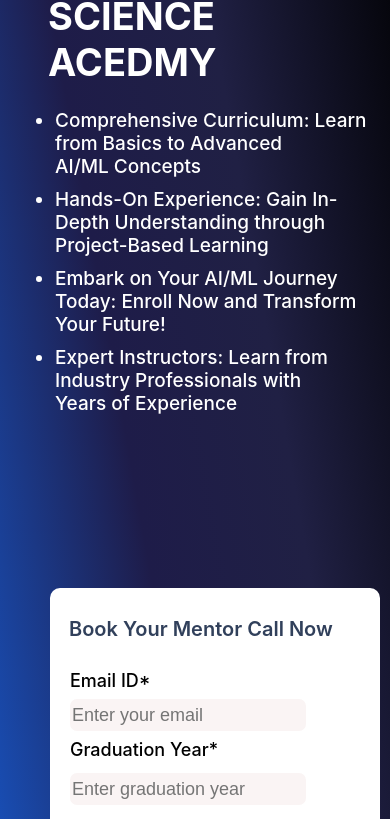
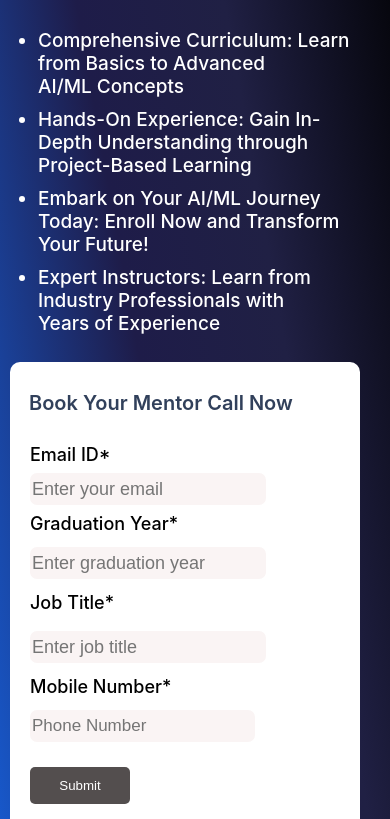
Before and after one commit to Vishal7489/TDS-Project, a React (Create React App) app: page /LoginSection in a window 390 px wide. Shown: the part 1140-1959 px from the top of the page. Built offline with nearby package versions, Linux system fonts and the light colour scheme.

Commit message:
First Commit

```diff
--- a/src/Component/SignUp.jsx
+++ b/src/Component/SignUp.jsx
@@ -3,7 +3,7 @@ import "../Styles/SignUp.css"
 
 const SignUp = () => {
   return (
-    <div>
+    <div  className="SignUp_Main"   >
     <div className="SignUp">
     <h2 className="SignUp_Heading">Book Your Mentor Call Now</h2>
     <form>
@@ -18,8 +18,8 @@ const SignUp = () => {
     </form>
     <button className="submit">Submit</button>
     <h4 className="AccountCreation">
-      By creating an account I have read and agree to TDS Academy<br/>
-      <span id="term">Terms</span> and<span id="term"> Privacy Policy</span>
+    By creating an account I have read and agree to TDS Academy<br/>
+    <span id="term">Terms</span> and<span id="term"> Privacy Policy</span>
       </h4>
     </div>
 
--- a/src/Styles/Header.css
+++ b/src/Styles/Header.css
@@ -21,9 +21,14 @@ display:flex;
 @media(max-width:730px){
   .Header1{
   flex-wrap:wrap;
-  height:1400px;
+  height:1150px;
   }
-
+.Header2{
+position:relative;
+bottom:80px;
+right:17px;
+}
+.Sign
   body{
   margin:0;
   padding:0;
--- a/src/Styles/Navbar.css
+++ b/src/Styles/Navbar.css
@@ -20,15 +20,23 @@ margin-bottom:0;
  .Navbar_Heading{
   width:160px;
  }
- .Button{
-  margin-left:30%;
-  margin-top:28%;
- }
  body {
   font-size: 14px;
 }
 
-
+}
+@media(max-width:435px){
+.Button{
+  margin-left:30%;
+  margin-top:70%;
+}
+.Button1{
+  margin-left:80%;
+  margin-bottom:90%;
+}
+.Navbar_button{
+display:block;
+}
 }
 
 
--- a/src/Styles/SignUp.css
+++ b/src/Styles/SignUp.css
@@ -5,15 +5,9 @@ background-color:#fff;
 border-radius:10px;
 position:relative;
 top:60px;
-right:50px;
+right:5px;
 }
-@media(max-width:490px){
- .SignUp{
- width:330px;
- margin:0;
- padding:0;
- margin-left:100px;
- }
+
  @media(min-width:1070px){
    body{
    width:100%;
@@ -21,10 +15,20 @@ right:50px;
    }
 }
 
- }
-@media(min-width:490px){
+
+@media(max-width:490px){
 .SignUp{
-margin-left:50px;
+margin-left:5px;
+margin-bottom:100px;
+width:350px;
+margin:0;
+padding:0;
+}
+.SignUp_Main{
+position:relative;
+bottom:130px;
+left:15px;
+width:330px;
 }
 }
 
```
